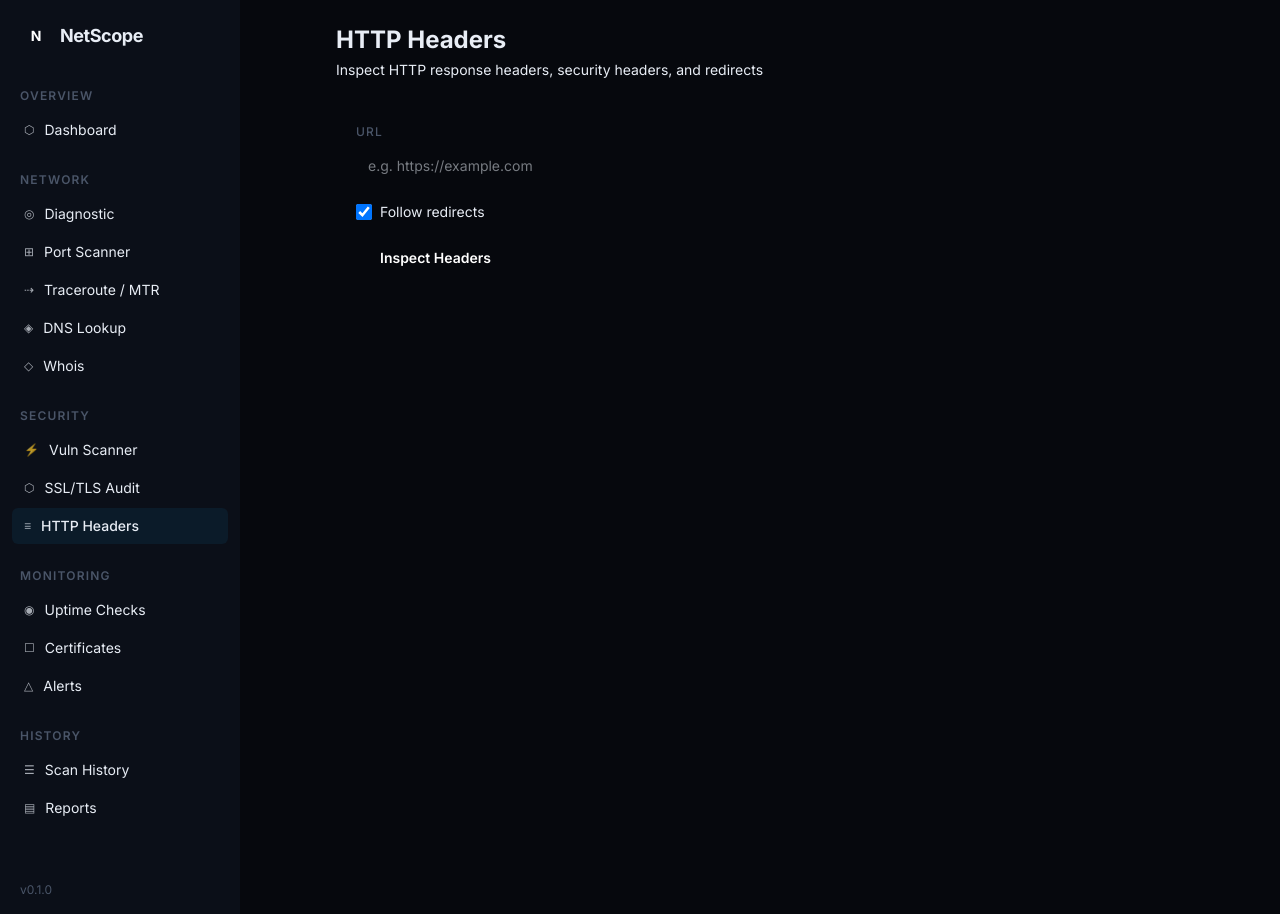
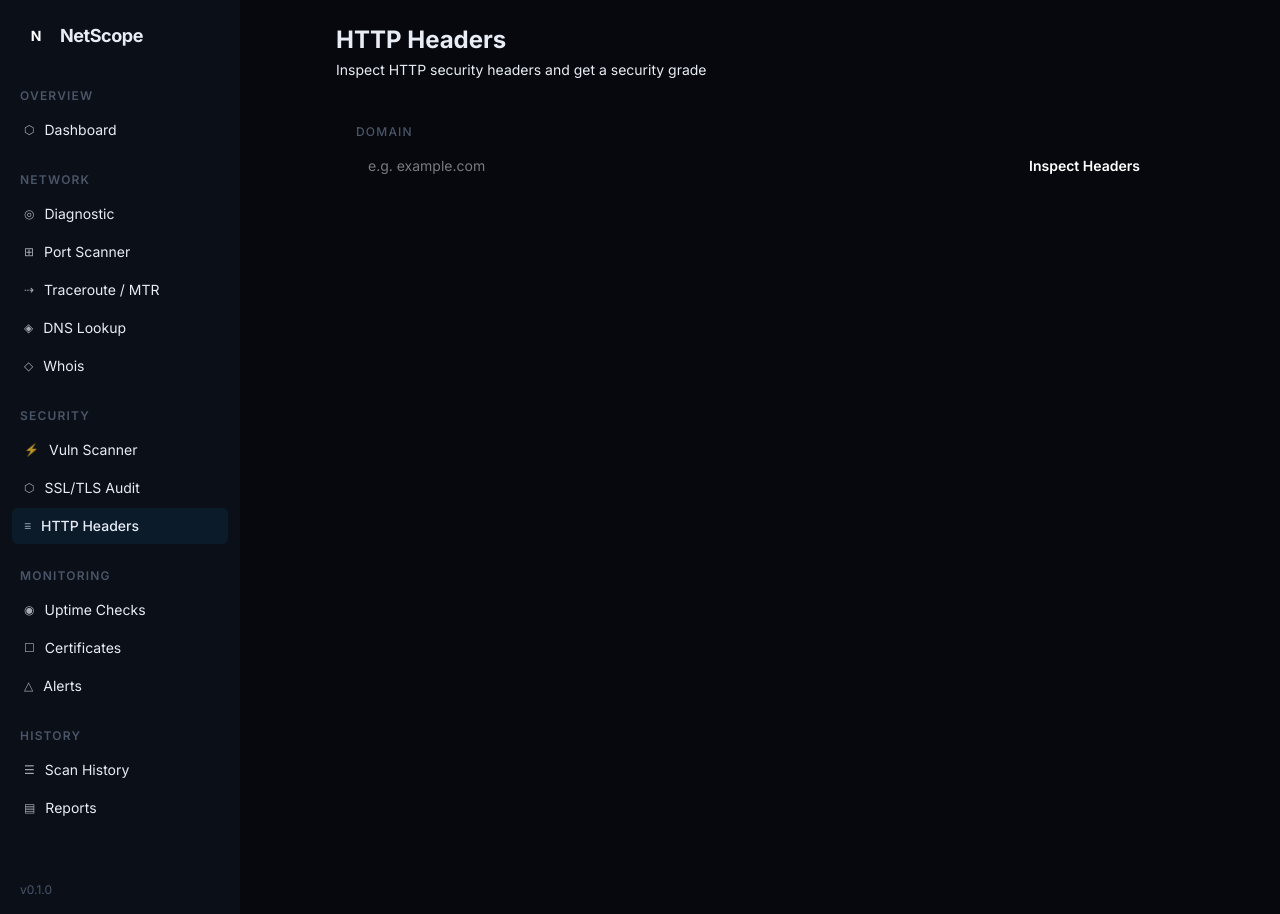
Before and after one commit to barto95100/netscope, a React (Vite) app in the folder frontend/: page /http-headers in a window 1280 px wide. Built offline with nearby package versions, Linux system fonts and the light colour scheme.

Commit message:
fix: rewrite HTTP Headers page to match backend response format (array of header objects)

```diff
--- a/frontend/src/pages/HttpHeaders.tsx
+++ b/frontend/src/pages/HttpHeaders.tsx
@@ -2,196 +2,138 @@ import { type FormEvent, useState } from 'react'
 import { ToolPage } from '../components/ToolPage'
 import { useScanPoll } from '../hooks/useScanPoll'
 
-interface HttpResult {
-  status_code?: number
-  protocol?: string
-  headers?: Record<string, string>
-  security_headers?: {
-    present: string[]
-    missing: string[]
+interface HeaderCheck {
+  name: string
+  value: string
+  present: boolean
+  rating: string
+  note: string
 }
-  redirects?: Array<{ url: string; status: number }>
-  [key: string]: unknown
+
+interface HeadersResult {
+  target: string
+  grade: string
+  score: number
+  headers: HeaderCheck[]
 }
 
 export function HttpHeaders() {
   const [target, setTarget] = useState('')
-  const [followRedirects, setFollowRedirects] = useState(true)
   const { scan, polling, submitting, error, submit } = useScanPoll()
 
   const handleSubmit = async (e: FormEvent) => {
     e.preventDefault()
     if (!target.trim()) return
-    await submit('headers', target.trim(), { follow_redirects: followRedirects })
+    await submit('headers', target.trim())
   }
 
-  const result = scan?.result as HttpResult | null
+  const result = scan?.result as unknown as HeadersResult | null
 
-  const statusColor = (code?: number) => {
-    if (!code) return 'var(--color-text-secondary)'
-    if (code < 300) return 'var(--color-green)'
-    if (code < 400) return 'var(--color-accent)'
-    if (code < 500) return 'var(--color-yellow)'
+  function gradeColor(grade: string) {
+    if (grade === 'A') return 'var(--color-green)'
+    if (grade === 'B') return 'var(--color-green)'
+    if (grade === 'C') return 'var(--color-yellow)'
     return 'var(--color-red)'
+  }
+
+  function ratingIcon(rating: string) {
+    if (rating === 'good') return { icon: '✓', color: 'var(--color-green)' }
+    if (rating === 'ok') return { icon: '~', color: 'var(--color-accent)' }
+    if (rating === 'weak') return { icon: '!', color: 'var(--color-yellow)' }
+    if (rating === 'missing') return { icon: '✗', color: 'var(--color-red)' }
+    return { icon: '?', color: 'var(--color-text-tertiary)' }
   }
 
   return (
     <ToolPage
       title="HTTP Headers"
-      description="Inspect HTTP response headers, security headers, and redirects"
+      description="Inspect HTTP security headers and get a security grade"
       scan={scan}
       polling={polling}
       submitting={submitting}
       error={error}
       result={
-        scan?.result && scan.status === 'completed' ? (
+        result && scan?.status === 'completed' ? (
           <div className="space-y-4">
-            {/* Status line */}
-            {result?.status_code && (
-              <div
-                className="rounded-xl px-5 py-4 flex items-center gap-4"
-                style={{ background: 'var(--color-bg-card)', border: '1px solid var(--color-border)' }}
-              >
-                <span
-                  className="text-3xl font-bold"
-                  style={{ color: statusColor(result.status_code), fontFamily: 'var(--font-family-heading)' }}
-                >
-                  {result.status_code}
+            {/* Grade */}
+            <div className="rounded-xl px-5 py-4 flex items-center gap-4"
+              style={{ background: 'var(--color-bg-card)', border: '1px solid var(--color-border)' }}>
+              <span className="text-4xl font-bold"
+                style={{ color: gradeColor(result.grade), fontFamily: 'var(--font-family-heading)' }}>
+                {result.grade}
               </span>
-                {result.protocol && (
-                  <span className="text-sm" style={{ color: 'var(--color-text-secondary)', fontFamily: 'var(--font-family-mono)' }}>
-                    {result.protocol}
-                  </span>
-                )}
+              <div>
+                <p className="text-sm font-medium" style={{ color: 'var(--color-text-primary)' }}>{result.target}</p>
+                <p className="text-xs" style={{ fontFamily: 'var(--font-family-mono)', color: 'var(--color-text-tertiary)' }}>
+                  Score: {result.score}/100
+                </p>
               </div>
-            )}
+            </div>
 
-            {/* Security headers */}
-            {result?.security_headers && (
-              <div
-                className="rounded-xl overflow-hidden"
-                style={{ background: 'var(--color-bg-card)', border: '1px solid var(--color-border)' }}
-              >
+            {/* Headers table */}
+            <div className="rounded-xl overflow-hidden"
+              style={{ background: 'var(--color-bg-card)', border: '1px solid var(--color-border)' }}>
               <div className="px-4 py-3" style={{ borderBottom: '1px solid var(--color-border)' }}>
-                  <span className="text-xs font-semibold uppercase tracking-widest" style={{ color: 'var(--color-text-tertiary)', fontFamily: 'var(--font-family-heading)' }}>
+                <span className="text-xs font-semibold uppercase tracking-widest"
+                  style={{ color: 'var(--color-text-tertiary)', fontFamily: 'var(--font-family-heading)' }}>
                   Security Headers
                 </span>
               </div>
-                <div className="p-4 grid grid-cols-1 sm:grid-cols-2 gap-2">
-                  {result.security_headers.present?.map((h) => (
-                    <div key={h} className="flex items-center gap-2 text-xs" style={{ fontFamily: 'var(--font-family-mono)' }}>
-                      <span style={{ color: 'var(--color-green)' }}>✓</span>
-                      <span style={{ color: 'var(--color-text-primary)' }}>{h}</span>
+              <div>
+                {result.headers?.map((h) => {
+                  const r = ratingIcon(h.rating)
+                  return (
+                    <div key={h.name} className="px-4 py-3 flex items-start gap-3"
+                      style={{ borderBottom: '1px solid var(--color-border)' }}>
+                      <span className="text-sm mt-0.5 shrink-0" style={{ color: r.color }}>{r.icon}</span>
+                      <div className="flex-1 min-w-0">
+                        <div className="flex items-center gap-2">
+                          <span className="text-xs font-medium" style={{ fontFamily: 'var(--font-family-mono)', color: 'var(--color-text-primary)' }}>
+                            {h.name}
+                          </span>
+                          <span className="text-[10px] px-1.5 py-0.5 rounded" style={{
+                            background: `${r.color}15`,
+                            color: r.color,
+                            fontFamily: 'var(--font-family-mono)'
+                          }}>{h.rating}</span>
                         </div>
-                  ))}
-                  {result.security_headers.missing?.map((h) => (
-                    <div key={h} className="flex items-center gap-2 text-xs" style={{ fontFamily: 'var(--font-family-mono)' }}>
-                      <span style={{ color: 'var(--color-red)' }}>×</span>
-                      <span style={{ color: 'var(--color-text-tertiary)' }}>{h}</span>
-                    </div>
-                  ))}
+                        {h.value && (
+                          <p className="text-xs mt-1 break-all" style={{ fontFamily: 'var(--font-family-mono)', color: 'var(--color-text-secondary)' }}>
+                            {h.value}
+                          </p>
+                        )}
+                        <p className="text-xs mt-0.5" style={{ color: 'var(--color-text-tertiary)' }}>{h.note}</p>
                       </div>
                     </div>
-            )}
-
-            {/* Headers table */}
-            {result?.headers && Object.keys(result.headers).length > 0 && (
-              <div
-                className="rounded-xl overflow-hidden"
-                style={{ background: 'var(--color-bg-card)', border: '1px solid var(--color-border)' }}
-              >
-                <div className="px-4 py-3" style={{ borderBottom: '1px solid var(--color-border)' }}>
-                  <span className="text-xs font-semibold uppercase tracking-widest" style={{ color: 'var(--color-text-tertiary)', fontFamily: 'var(--font-family-heading)' }}>
-                    Response Headers
-                  </span>
-                </div>
-                <div className="divide-y" style={{ borderColor: 'var(--color-border)' }}>
-                  {Object.entries(result.headers).map(([k, v]) => (
-                    <div key={k} className="px-4 py-2.5 flex gap-4 text-xs" style={{ fontFamily: 'var(--font-family-mono)' }}>
-                      <span className="w-48 shrink-0 break-all" style={{ color: 'var(--color-accent)' }}>{k}</span>
-                      <span className="break-all" style={{ color: 'var(--color-text-primary)' }}>{v}</span>
-                    </div>
-                  ))}
+                  )
+                })}
               </div>
             </div>
-            )}
-
-            {/* Fallback raw */}
-            {!result?.status_code && !result?.headers && (
-              <div
-                className="rounded-xl overflow-hidden"
-                style={{ background: 'var(--color-bg-card)', border: '1px solid var(--color-border)' }}
-              >
-                <div className="px-4 py-3" style={{ borderBottom: '1px solid var(--color-border)' }}>
-                  <span className="text-xs font-semibold uppercase tracking-widest" style={{ color: 'var(--color-text-tertiary)', fontFamily: 'var(--font-family-heading)' }}>Result</span>
-                </div>
-                <pre className="p-4 text-xs overflow-x-auto" style={{ color: 'var(--color-text-primary)', fontFamily: 'var(--font-family-mono)', lineHeight: 1.6 }}>
-                  {JSON.stringify(result, null, 2)}
-                </pre>
-              </div>
-            )}
           </div>
         ) : scan?.status === 'failed' ? (
-          <div className="rounded-lg px-4 py-3 text-sm" style={{ background: 'rgba(239,68,68,0.08)', border: '1px solid rgba(239,68,68,0.3)', color: 'var(--color-red)', fontFamily: 'var(--font-family-mono)' }}>
+          <div className="rounded-lg px-4 py-3 text-sm"
+            style={{ background: 'rgba(239,68,68,0.08)', border: '1px solid rgba(239,68,68,0.3)', color: 'var(--color-red)' }}>
             {scan.error ?? 'Scan failed'}
           </div>
         ) : null
       }
     >
-      <form onSubmit={handleSubmit} className="flex flex-col gap-4">
-        <div>
-          <label
-            className="block text-xs font-medium mb-1.5 uppercase tracking-widest"
-            style={{ color: 'var(--color-text-tertiary)', fontFamily: 'var(--font-family-heading)' }}
-          >
-            URL
+      <form onSubmit={handleSubmit} className="flex gap-3 items-end">
+        <div className="flex-1">
+          <label className="block text-xs font-medium mb-1.5 uppercase tracking-widest"
+            style={{ color: 'var(--color-text-tertiary)', fontFamily: 'var(--font-family-heading)' }}>
+            Domain
           </label>
-          <input
-            type="text"
-            value={target}
-            onChange={(e) => setTarget(e.target.value)}
-            placeholder="e.g. https://example.com"
-            required
+          <input type="text" value={target} onChange={(e) => setTarget(e.target.value)}
+            placeholder="e.g. example.com" required
             className="w-full px-3 py-2.5 rounded-lg text-sm outline-none"
-            style={{
-              background: 'var(--color-bg-elevated)',
-              border: '1px solid var(--color-border)',
-              color: 'var(--color-text-primary)',
-              fontFamily: 'var(--font-family-mono)',
-            }}
-            onFocus={(e) => { e.currentTarget.style.borderColor = 'var(--color-accent)' }}
-            onBlur={(e) => { e.currentTarget.style.borderColor = 'var(--color-border)' }}
-          />
+            style={{ background: 'var(--color-bg-elevated)', border: '1px solid var(--color-border)', color: 'var(--color-text-primary)', fontFamily: 'var(--font-family-mono)' }} />
         </div>
-
-        <div className="flex items-center gap-2">
-          <input
-            type="checkbox"
-            id="follow-redirects"
-            checked={followRedirects}
-            onChange={(e) => setFollowRedirects(e.target.checked)}
-            className="w-4 h-4 rounded"
-            style={{ accentColor: 'var(--color-accent)' }}
-          />
-          <label htmlFor="follow-redirects" className="text-sm" style={{ color: 'var(--color-text-secondary)', cursor: 'pointer' }}>
-            Follow redirects
-          </label>
-        </div>
-
-        <div>
-          <button
-            type="submit"
-            disabled={submitting || polling}
+        <button type="submit" disabled={submitting || polling}
           className="px-6 py-2.5 rounded-lg text-sm font-semibold text-white transition-opacity"
-            style={{
-              background: 'linear-gradient(to right, var(--color-accent), #0284c7)',
-              opacity: submitting || polling ? 0.6 : 1,
-              fontFamily: 'var(--font-family-heading)',
-            }}
-          >
-            {submitting ? 'Starting...' : polling ? 'Fetching...' : 'Inspect Headers'}
+          style={{ background: 'linear-gradient(to right, var(--color-accent), #0284c7)', opacity: submitting || polling ? 0.6 : 1 }}>
+          {submitting ? 'Starting...' : polling ? 'Checking...' : 'Inspect Headers'}
         </button>
-        </div>
       </form>
     </ToolPage>
   )
```
Lines whose indentation alone changed are shown as unchanged.
